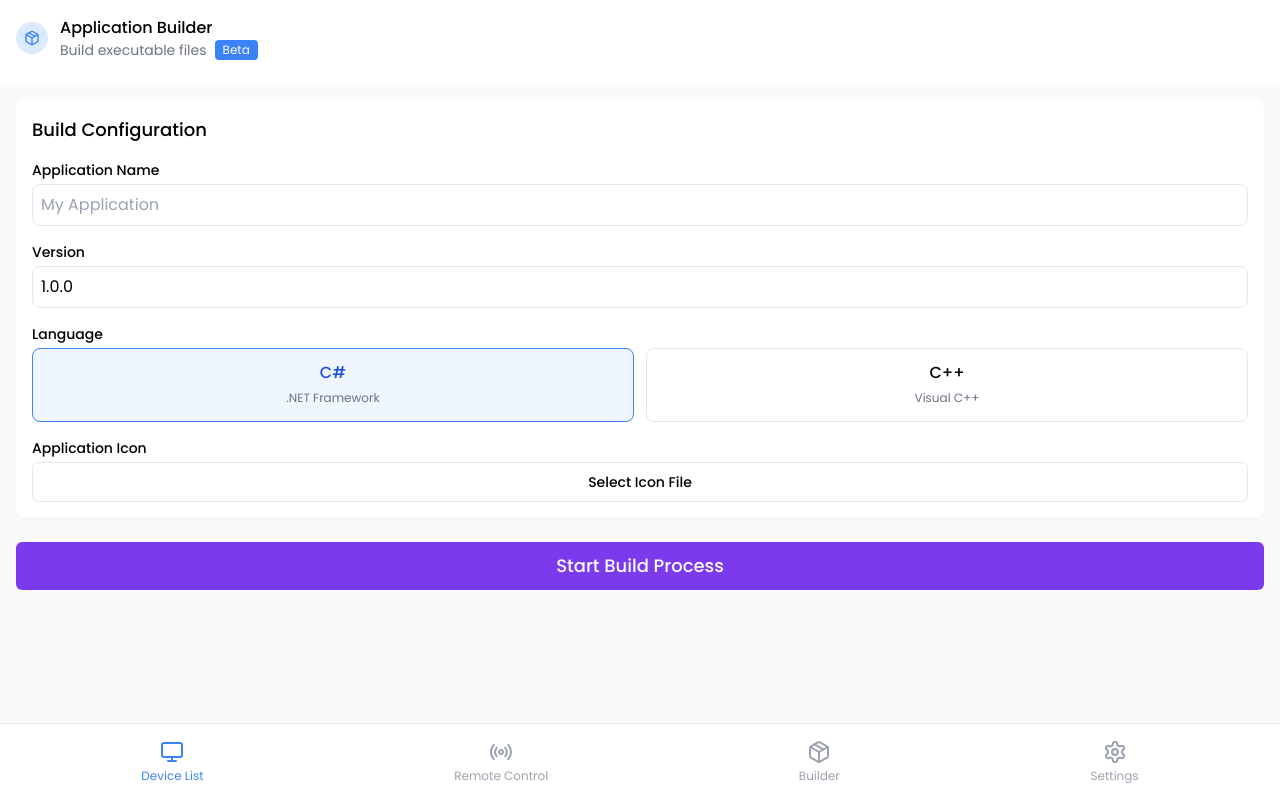
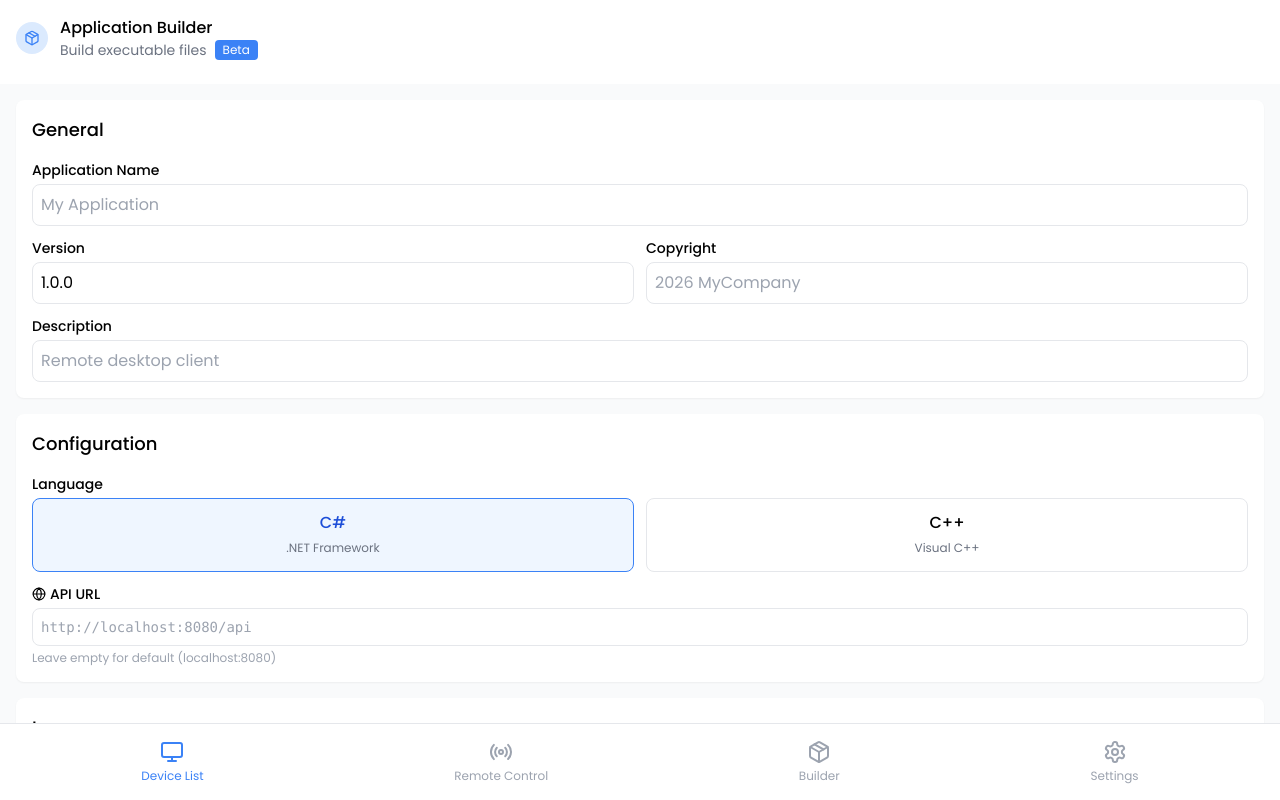
Before and after one commit to nffdev/Deskr, a React (Vite) app in the folder website/Front/: page /dash/builder in a window 1280 px wide. Built offline with nearby package versions, Linux system fonts and the light colour scheme; no server answers.

Commit message:
feat(front): updated builder page

```diff
--- a/website/Front/src/routes/dash/Builder.jsx
+++ b/website/Front/src/routes/dash/Builder.jsx
@@ -3,7 +3,7 @@
 import React, { useState, useEffect, useRef } from 'react';
 import { useAuth } from "@/lib/hooks/useAuth";
 import BottomNav from "@/components/nav/BottomNav";
-import { Package, FileCode, Download, Check, Loader2, AlertCircle } from 'lucide-react';
+import { Package, FileCode, Download, Check, Loader2, AlertCircle, Upload, Globe } from 'lucide-react';
 import { Button } from "@/components/ui/button";
 import { BASE_API, API_VERSION } from "../../config.json";
 import io from 'socket.io-client';
@@ -15,7 +15,11 @@ export default function Builder() {
     appName: '',
     version: '1.0.0',
     language: 'cs',
+    description: '',
+    copyright: '',
+    apiUrl: '',
     icon: null,
+    iconId: null,
   });
   const [buildStatus, setBuildStatus] = useState({
     progress: 0,
@@ -26,6 +30,7 @@ export default function Builder() {
     fileName: null,
     success: null
   });
+  const [iconPreview, setIconPreview] = useState(null);
   const socketRef = useRef(null);
   const buildIdRef = useRef(null);
   const startTimeRef = useRef(null);
@@ -78,6 +83,34 @@ export default function Builder() {
     }));
   };
 
+  const handleIconSelect = async (file) => {
+    if (!file) return;
+
+    const reader = new FileReader();
+    reader.onload = async (e) => {
+      setIconPreview(e.target.result);
+      const base64 = e.target.result.split(',')[1];
+      const iconId = Date.now().toString(16);
+
+      try {
+        const token = localStorage.getItem('token');
+        await fetch(`${BASE_API}/v${API_VERSION}/build/upload/icon`, {
+          method: 'POST',
+          headers: {
+            'Content-Type': 'application/json',
+            ...(token && { 'Authorization': token })
+          },
+          body: JSON.stringify({ id: iconId, data: base64 })
+        });
+        manageConfigChange('iconId', iconId);
+        manageConfigChange('icon', file);
+      } catch (err) {
+        console.error('Failed to upload icon:', err);
+      }
+    };
+    reader.readAsDataURL(file);
+  };
+
   const startBuild = async () => {
     if (!buildConfig.appName) {
       alert('Le nom de l\'application est requis');
@@ -106,7 +139,12 @@ export default function Builder() {
         },
         body: JSON.stringify({
           appName: buildConfig.appName,
-          language: buildConfig.language
+          language: buildConfig.language,
+          version: buildConfig.version,
+          description: buildConfig.description,
+          copyright: buildConfig.copyright,
+          apiUrl: buildConfig.apiUrl || undefined,
+          icon: buildConfig.iconId || undefined
         })
       });
 
@@ -134,14 +172,14 @@ export default function Builder() {
   };
 
   const downloadBuild = () => {
-    const token = localStorage.getItem('token');
-    const url = `${BASE_API}/v${API_VERSION}/build/download?language=${buildConfig.language}&appName=${encodeURIComponent(buildConfig.appName)}`;
+    const url = `${BASE_API}/v${API_VERSION}/build/download?buildId=${buildIdRef.current}&appName=${encodeURIComponent(buildConfig.appName)}`;
     window.open(url, '_blank');
   };
 
   const resetBuilder = () => {
     setBuildStep('config');
     buildIdRef.current = null;
+    setIconPreview(null);
     setBuildStatus({
       progress: 0,
       message: '',
@@ -160,7 +198,7 @@ export default function Builder() {
   };
 
   return (
-    <div className="h-screen bg-gray-50 pb-16">
+    <div className="h-screen bg-gray-50 pb-16 overflow-y-auto">
       <header className="p-4 bg-white">
         <div className="flex items-center gap-3 mb-2">
           <div className="w-8 h-8 bg-blue-100 rounded-full flex items-center justify-center">
@@ -178,11 +216,10 @@ export default function Builder() {
 
       <div className="p-4">
         {buildStep === 'config' && (
-          <div className="space-y-6">
+          <div className="space-y-4">
             <div className="bg-white p-4 rounded-lg shadow-sm">
-              <h2 className="font-medium text-lg mb-4">Build Configuration</h2>
-
-              <div className="space-y-4">
+              <h2 className="font-medium text-lg mb-4">General</h2>
+              <div className="space-y-3">
                 <div>
                   <label className="block text-sm font-medium mb-1">Application Name</label>
                   <input
@@ -193,7 +230,7 @@ export default function Builder() {
                     className="w-full p-2 border rounded-lg"
                   />
                 </div>
-
+                <div className="grid grid-cols-2 gap-3">
                   <div>
                     <label className="block text-sm font-medium mb-1">Version</label>
                     <input
@@ -204,7 +241,33 @@ export default function Builder() {
                       className="w-full p-2 border rounded-lg"
                     />
                   </div>
+                  <div>
+                    <label className="block text-sm font-medium mb-1">Copyright</label>
+                    <input
+                      type="text"
+                      value={buildConfig.copyright}
+                      onChange={(e) => manageConfigChange('copyright', e.target.value)}
+                      placeholder="2026 MyCompany"
+                      className="w-full p-2 border rounded-lg"
+                    />
+                  </div>
+                </div>
+                <div>
+                  <label className="block text-sm font-medium mb-1">Description</label>
+                  <input
+                    type="text"
+                    value={buildConfig.description}
+                    onChange={(e) => manageConfigChange('description', e.target.value)}
+                    placeholder="Remote desktop client"
+                    className="w-full p-2 border rounded-lg"
+                  />
+                </div>
+              </div>
+            </div>
 
+            <div className="bg-white p-4 rounded-lg shadow-sm">
+              <h2 className="font-medium text-lg mb-4">Configuration</h2>
+              <div className="space-y-3">
                 <div>
                   <label className="block text-sm font-medium mb-1">Language</label>
                   <div className="grid grid-cols-2 gap-3">
@@ -232,32 +295,55 @@ export default function Builder() {
                     </button>
                   </div>
                 </div>
+                <div>
+                  <label className="block text-sm font-medium mb-1">
+                    <div className="flex items-center gap-1">
+                      <Globe className="w-3.5 h-3.5" />
+                      <span>API URL</span>
+                    </div>
+                  </label>
+                  <input
+                    type="text"
+                    value={buildConfig.apiUrl}
+                    onChange={(e) => manageConfigChange('apiUrl', e.target.value)}
+                    placeholder="http://localhost:8080/api"
+                    className="w-full p-2 border rounded-lg font-mono text-sm"
+                  />
+                  <p className="text-xs text-gray-400 mt-1">Leave empty for default (localhost:8080)</p>
+                </div>
+              </div>
+            </div>
 
-                <div>
-                  <label className="block text-sm font-medium mb-1">Application Icon</label>
-                  <div className="flex items-center gap-2">
+            <div className="bg-white p-4 rounded-lg shadow-sm">
+              <h2 className="font-medium text-lg mb-4">Icon</h2>
+              <div className="flex items-center gap-4">
+                <div
+                  className="w-16 h-16 border-2 border-dashed border-gray-300 rounded-lg flex items-center justify-center cursor-pointer hover:border-blue-400 transition-colors overflow-hidden"
+                  onClick={() => document.getElementById('icon-upload').click()}
+                >
+                  {iconPreview ? (
+                    <img src={iconPreview} alt="Icon" className="w-full h-full object-contain" />
+                  ) : (
+                    <Upload className="w-6 h-6 text-gray-400" />
+                  )}
+                </div>
+                <div className="flex-1">
                   <Button
                     variant="outline"
-                      className="flex-1"
+                    className="w-full"
                     onClick={() => document.getElementById('icon-upload').click()}
                   >
-                      Select Icon File
+                    {buildConfig.icon ? buildConfig.icon.name : 'Select Icon File'}
                   </Button>
+                  <p className="text-xs text-gray-400 mt-1">ICO format recommended, 256x256px</p>
+                </div>
                 <input
                   id="icon-upload"
                   type="file"
-                      accept=".ico,.png,.icns"
+                  accept=".ico,.png"
                   className="hidden"
-                      onChange={(e) => manageConfigChange('icon', e.target.files[0])}
+                  onChange={(e) => handleIconSelect(e.target.files[0])}
                 />
-                    {buildConfig.icon && (
-                      <div className="flex items-center gap-1 text-sm text-green-600">
-                        <Check className="w-4 h-4" />
-                        <span>{buildConfig.icon.name}</span>
-                      </div>
-                    )}
-                  </div>
-                </div>
               </div>
             </div>
 
```
Lines whose indentation alone changed are shown as unchanged.
